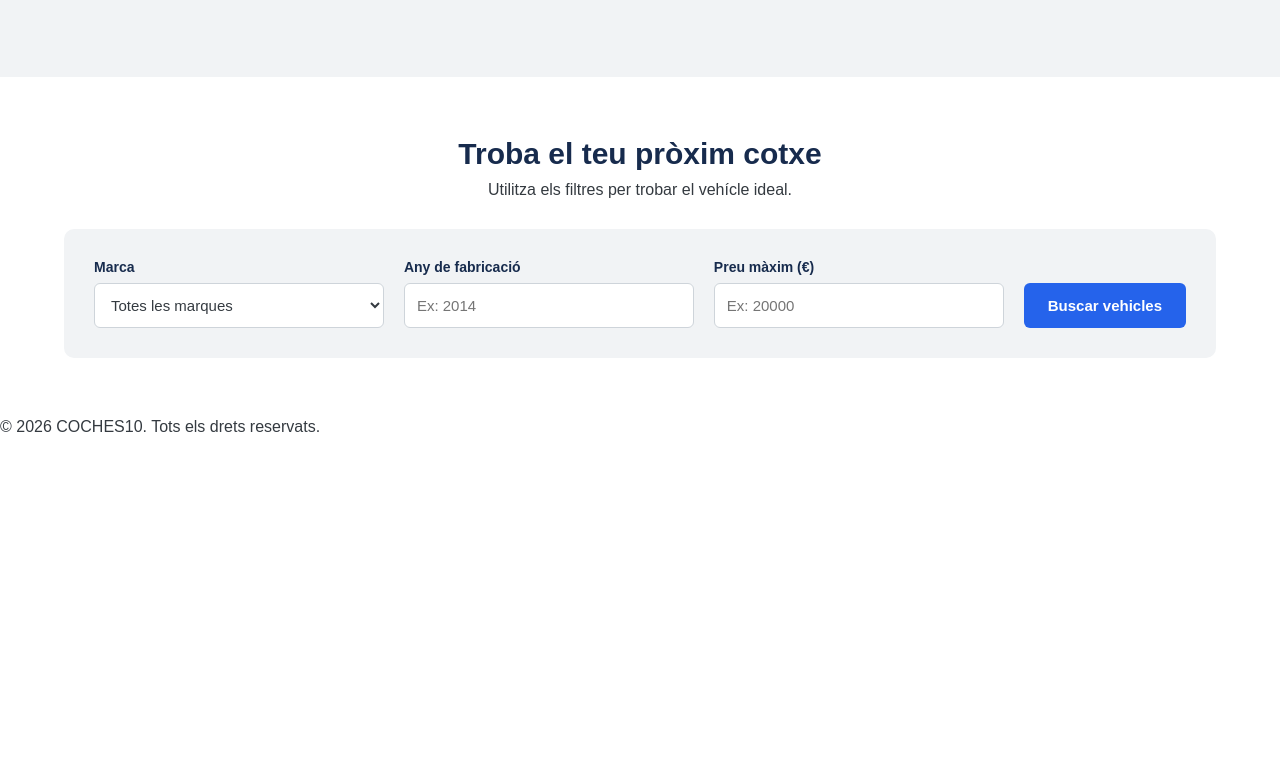
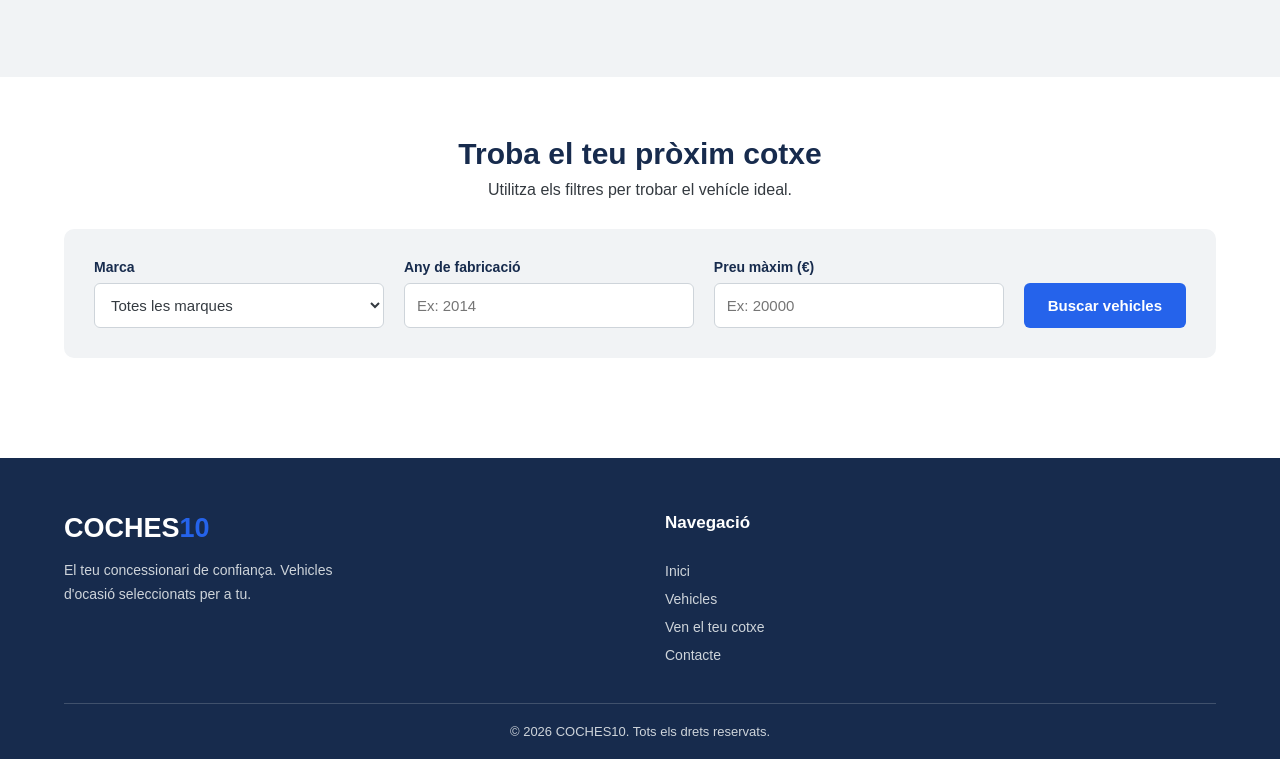
Before and after one commit to AxelTheFox/projecte_intermodular_autonova, a website: page public/index.html in a window 1280 px wide. Shown: the part 523-1282 px from the top of the page. Before the commit the page ends 959 px from the top, so only its background shows below. Drawn offline with Linux system fonts and the light colour scheme.

Commit message:
Footer afegit amb el seu estil

```diff
--- a/public/css/styles.css
+++ b/public/css/styles.css
@@ -394,3 +394,106 @@ body {
         font-size: 23px;
     }
 }
+
+
+/* FOOTER */
+
+.site-footer {
+    background-color: #172B4D;
+    color: #FFFFFF;
+    padding: 55px 0 20px;
+    margin-top: 40px;
+}
+
+.footer-content {
+    display: flex;
+    justify-content: space-between;
+    gap: 50px;
+    padding-bottom: 40px;
+}
+
+.footer-brand,
+.footer-links,
+.footer-contact {
+    flex: 1;
+}
+
+.footer-logo {
+    display: inline-block;
+    color: #FFFFFF;
+    font-size: 27px;
+    font-weight: bold;
+    text-decoration: none;
+    margin-bottom: 15px;
+}
+
+.footer-logo span {
+    color: #2563EB;
+}
+
+.footer-brand p,
+.footer-contact p {
+    color: #CED4DA;
+    font-size: 14px;
+    line-height: 1.7;
+    max-width: 280px;
+}
+
+.footer-links h3,
+.footer-contact h3 {
+    font-size: 17px;
+    margin-bottom: 18px;
+}
+
+.footer-links {
+    display: flex;
+    flex-direction: column;
+    align-items: flex-start;
+    gap: 12px;
+}
+
+.footer-links a,
+.footer-contact a {
+    color: #CED4DA;
+    text-decoration: none;
+    font-size: 14px;
+    transition: color 0.3s;
+}
+
+.footer-links a:hover,
+.footer-contact a:hover {
+    color: #FFFFFF;
+}
+
+.footer-contact a {
+    display: inline-block;
+    margin-top: 12px;
+}
+
+.footer-bottom {
+    border-top: 1px solid #40516C;
+    padding-top: 20px;
+    text-align: center;
+}
+
+.footer-bottom p {
+    color: #CED4DA;
+    font-size: 13px;
+}
+
+/* FOOTER RESPONSIVE */
+
+@media (max-width: 768px) {
+
+    .footer-content {
+        flex-direction: column;
+        gap: 35px;
+    }
+
+    .footer-brand,
+    .footer-links,
+    .footer-contact {
+        width: 100%;
+    }
+
+}
--- a/public/index.html
+++ b/public/index.html
@@ -73,8 +73,28 @@
             </div>
         </section>
     </main>
-    <footer>
-        <p>&copy; 2026 COCHES10. Tots els drets reservats.</p>
+    <footer class="site-footer">
+        <div class="container">
+            <div class="footer-content">
+                <div class="footer-brand">
+                    <a href="index.html" class="footer-logo">COCHES<span>10</span></a>
+                    <p>
+                        El teu concessionari de confiança.
+                        Vehicles d'ocasió seleccionats per a tu.
+                    </p>
+                </div>
+                <div class="footer-links">
+                    <h3>Navegació</h3>
+                    <a href="index.html">Inici</a>
+                    <a href="stock.html">Vehicles</a>
+                    <a href="sell.html">Ven el teu cotxe</a>
+                    <a href="contact.html">Contacte</a>
+                </div>
+            </div>
+            <div class="footer-bottom">
+                <p>&copy; 2026 COCHES10. Tots els drets reservats.</p>
+            </div>
+        </div>
     </footer>
     <script src="js/main.js"></script>
 </body>
```
